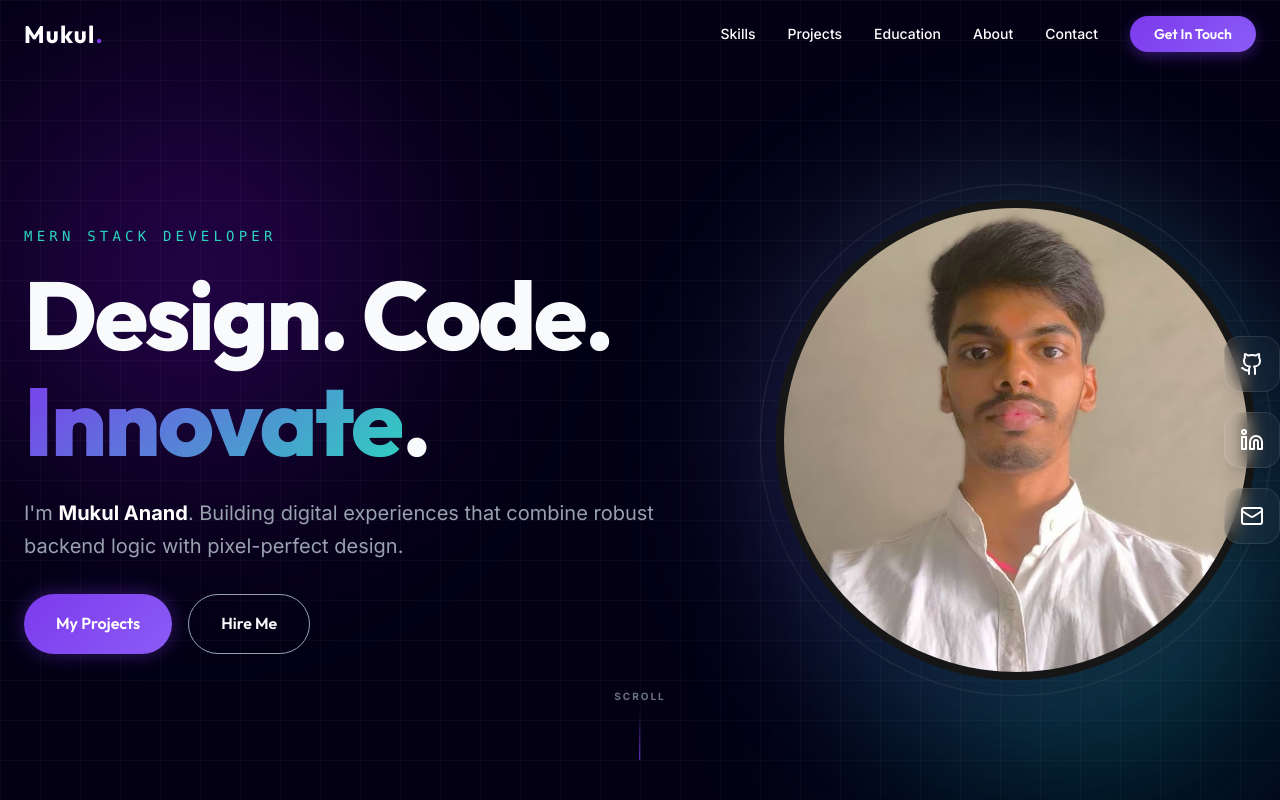
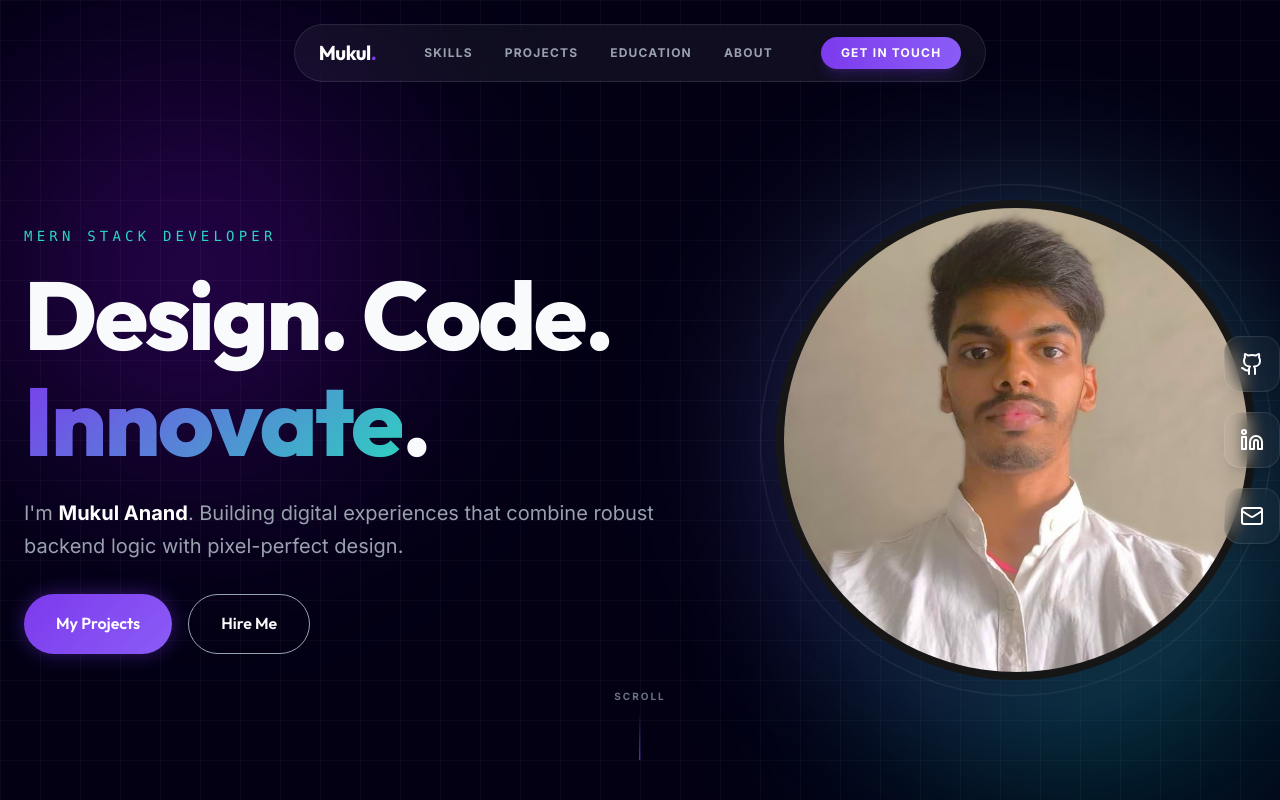
Before and after one commit to kumarmukul70946-cmyk/my-portfolio-v2, a React (Vite) app: page / in a window 1280 px wide. Shown: the top 800 px of the page. Built offline with nearby package versions, Linux system fonts and the light colour scheme.

Commit message:
Revamped navbar to floating pill-style with glassmorphism and glowing borders

```diff
--- a/src/App.jsx
+++ b/src/App.jsx
@@ -40,13 +40,20 @@ const Navbar = () => {
     { name: 'Projects', href: '#projects' },
     { name: 'Education', href: '#education' },
     { name: 'About', href: '#about' },
-    { name: 'Contact', href: '#contact' },
   ];
 
   return (
-    <nav className={`fixed w-full z-50 transition-all duration-300 ${scrolled ? 'bg-[rgba(3,0,20,0.8)] backdrop-blur-md border-b border-white/5' : 'bg-transparent'}`}>
-      <div className="container mx-auto px-6 py-4 flex justify-between items-center">
-        <a href="#" className="text-2xl font-bold font-heading text-white tracking-wider">
+    <nav className="fixed w-full z-50 pt-6 transition-all duration-500">
+      <div className="container mx-auto px-6 flex justify-center">
+        <motion.div
+          initial={{ y: -100, opacity: 0 }}
+          animate={{ y: 0, opacity: 1 }}
+          className={`flex items-center gap-8 px-6 py-3 rounded-full border border-white/10 transition-all duration-500 ${scrolled
+              ? 'bg-black/60 backdrop-blur-xl border-primary-color/30 shadow-[0_0_20px_rgba(124,58,237,0.1)]'
+              : 'bg-white/5 backdrop-blur-md'
+            }`}
+        >
+          <a href="#" className="text-xl font-bold font-heading text-white tracking-tight mr-4">
             Mukul<span className="text-primary-color">.</span>
           </a>
 
@@ -56,41 +63,49 @@ const Navbar = () => {
               <a
                 key={link.name}
                 href={link.href}
-              className="text-sm font-medium hover:text-primary-color transition-colors"
+                className="text-xs uppercase tracking-widest font-bold text-gray-400 hover:text-white transition-colors"
               >
                 {link.name}
               </a>
             ))}
-          <a href="#contact" className="btn btn-primary text-sm px-6 py-2">Get In Touch</a>
+            <a href="#contact" className="ml-4 px-5 py-2 rounded-full bg-gradient-to-r from-primary-color to-primary-glow text-white text-xs font-bold uppercase tracking-widest hover:scale-105 active:scale-95 transition-all shadow-lg shadow-primary-color/20">
+              Get In Touch
+            </a>
           </div>
 
           {/* Mobile Toggle */}
-        <button className="md:hidden text-white hover:text-primary-color" onClick={() => setIsOpen(!isOpen)}>
-          {isOpen ? <X size={24} /> : <Menu size={24} />}
+          <button className="md:hidden text-white hover:text-primary-color ml-4" onClick={() => setIsOpen(!isOpen)}>
+            {isOpen ? <X size={20} /> : <Menu size={20} />}
           </button>
+        </motion.div>
       </div>
 
       {/* Mobile Menu */}
       <AnimatePresence>
         {isOpen && (
           <motion.div
-            initial={{ opacity: 0, height: 0 }}
-            animate={{ opacity: 1, height: 'auto' }}
-            exit={{ opacity: 0, height: 0 }}
-            className="md:hidden bg-[#0a0a0a] border-b border-white/5 overflow-hidden"
+            initial={{ opacity: 0, y: -20 }}
+            animate={{ opacity: 1, y: 0 }}
+            exit={{ opacity: 0, y: -20 }}
+            className="absolute top-24 left-6 right-6 md:hidden glass-card !p-6 flex flex-col gap-4 text-center border-primary-color/20"
           >
-            <div className="flex flex-col p-6 gap-4">
             {navLinks.map((link) => (
               <a
                 key={link.name}
                 href={link.href}
-                  className="text-lg font-medium hover:text-primary-color"
+                className="text-sm font-bold uppercase tracking-widest hover:text-primary-color transition-colors"
                 onClick={() => setIsOpen(false)}
               >
                 {link.name}
               </a>
             ))}
-            </div>
+            <a
+              href="#contact"
+              className="mt-2 btn btn-primary justify-center text-xs"
+              onClick={() => setIsOpen(false)}
+            >
+              Get In Touch
+            </a>
           </motion.div>
         )}
       </AnimatePresence>
```
Lines whose indentation alone changed are shown as unchanged.
